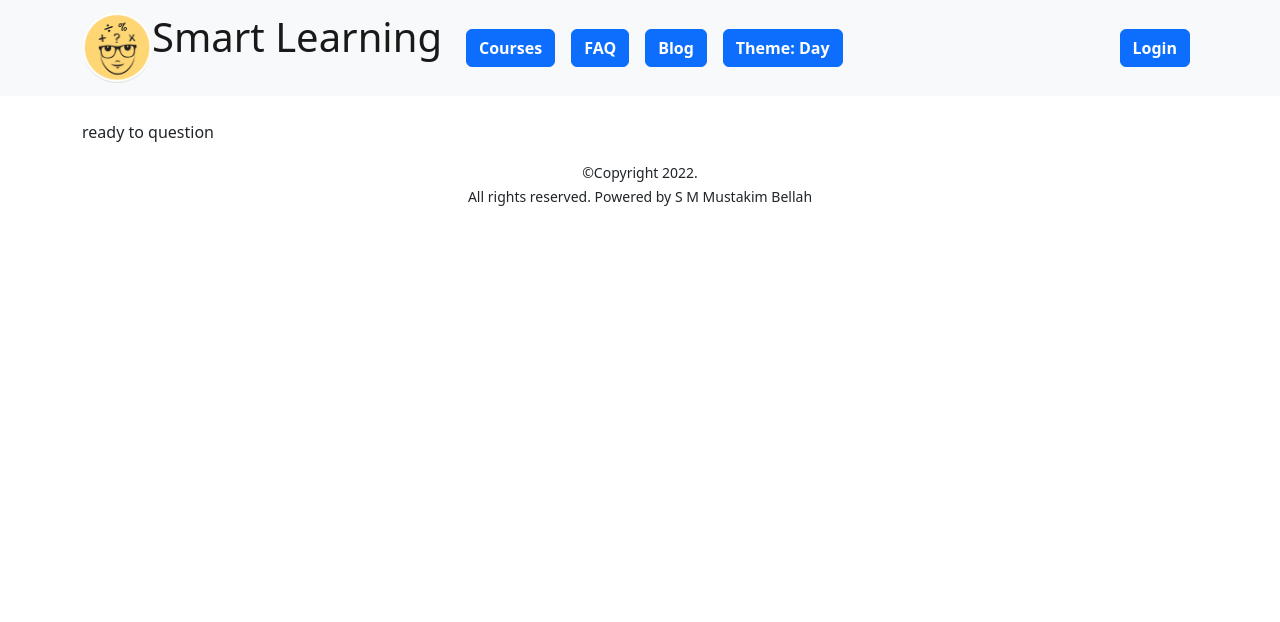
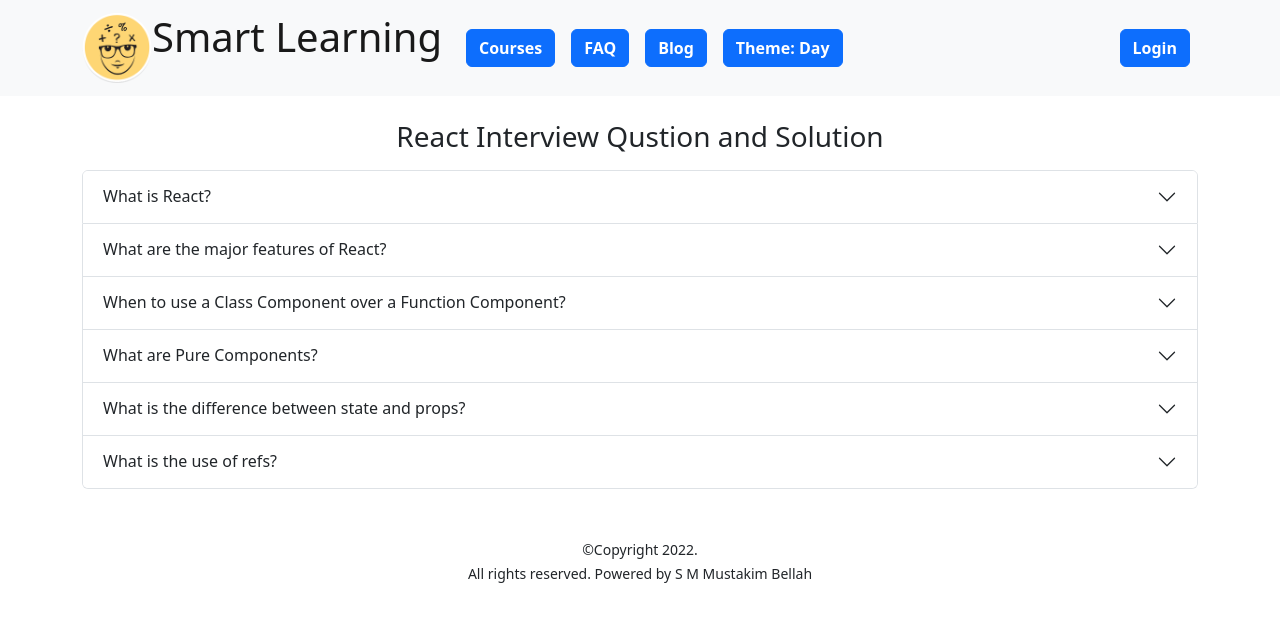
Before and after one commit to mustakimbellah/Smart-Learning-client-portal, a React (Create React App) app: page /faqpart in a window 1280 px wide. Shown: the top 622 px of the page. Built offline with nearby package versions, Linux system fonts and the light colour scheme; no server answers.

Commit message:
interview question and solution part

```diff
--- a/src/Pages/Shared/FaqPart/FaqPart.js
+++ b/src/Pages/Shared/FaqPart/FaqPart.js
@@ -1,10 +1,51 @@
 import React from 'react';
+import Accordion from 'react-bootstrap/Accordion';
 
 const FaqPart = () => {
     return (
-        <div>
-            <p>ready to question</p>
-        </div>
+        <Accordion className='text-center mb-5'>
+            <h3 className='mb-3'>React Interview Qustion and Solution</h3>
+            <Accordion.Item eventKey="1">
+                <Accordion.Header>What is React?</Accordion.Header>
+                <Accordion.Body>
+                    React is an open-source front-end JavaScript library that is used for building user interfaces, especially for single-page applications. It is used for handling view layer for web and mobile apps. React was created by Jordan Walke, a software engineer working for Facebook. React was first deployed on Facebook's News Feed in 2011 and on Instagram in 2012.
+                </Accordion.Body>
+            </Accordion.Item>
+            <Accordion.Item eventKey="2">
+                <Accordion.Header>What are the major features of React?</Accordion.Header>
+                <Accordion.Body>
+                    <h5>The major features of React are:</h5>
+                    <li>It uses VirtualDOM instead of RealDOM considering that RealDOM manipulations are expensive</li>
+                    <li>Supports server-side rendering</li>
+                    <li>Follows Unidirectional data flow or data binding.</li>
+                    <li>Uses reusable/composable UI components to develop the view.</li>
+                </Accordion.Body>
+            </Accordion.Item>
+            <Accordion.Item eventKey="3">
+                <Accordion.Header>When to use a Class Component over a Function Component?</Accordion.Header>
+                <Accordion.Body>
+                    If the component needs state or lifecycle methods then use class component otherwise use function component. However, from React 16.8 with the addition of Hooks, you could use state , lifecycle methods and other features that were only available in class component right in your function component. *So, it is always recommended to use Function components, unless you need a React functionality whose Function component equivalent is not present yet, like Error Boundaries *
+                </Accordion.Body>
+            </Accordion.Item>
+            <Accordion.Item eventKey="4">
+                <Accordion.Header>What are Pure Components?</Accordion.Header>
+                <Accordion.Body>
+                    React.PureComponent is exactly the same as React.Component except that it handles the shouldComponentUpdate() method for you. When props or state changes, PureComponent will do a shallow comparison on both props and state. Component on the other hand won't compare current props and state to next out of the box. Thus, the component will re-render by default whenever shouldComponentUpdate is called.
+                </Accordion.Body>
+            </Accordion.Item>
+            <Accordion.Item eventKey="5">
+                <Accordion.Header>What is the difference between state and props?</Accordion.Header>
+                <Accordion.Body>
+                    Both props and state are plain JavaScript objects. While both of them hold information that influences the output of render, they are different in their functionality with respect to component. Props get passed to the component similar to function parameters whereas state is managed within the component similar to variables declared within a function.
+                </Accordion.Body>
+            </Accordion.Item>
+            <Accordion.Item eventKey="6">
+                <Accordion.Header>What is the use of refs?</Accordion.Header>
+                <Accordion.Body>
+                    The ref is used to return a reference to the element. They should be avoided in most cases, however, they can be useful when you need a direct access to the DOM element or an instance of a component.
+                </Accordion.Body>
+            </Accordion.Item>
+        </Accordion>
     );
 };
 
```
